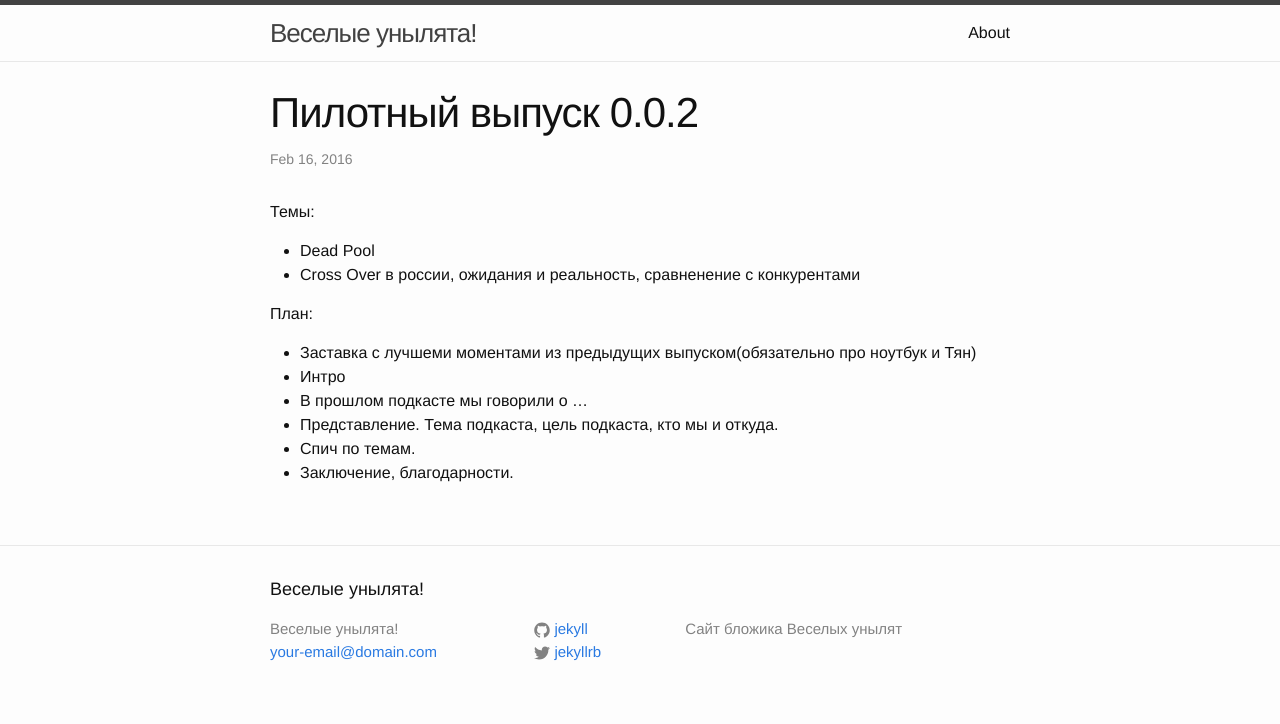
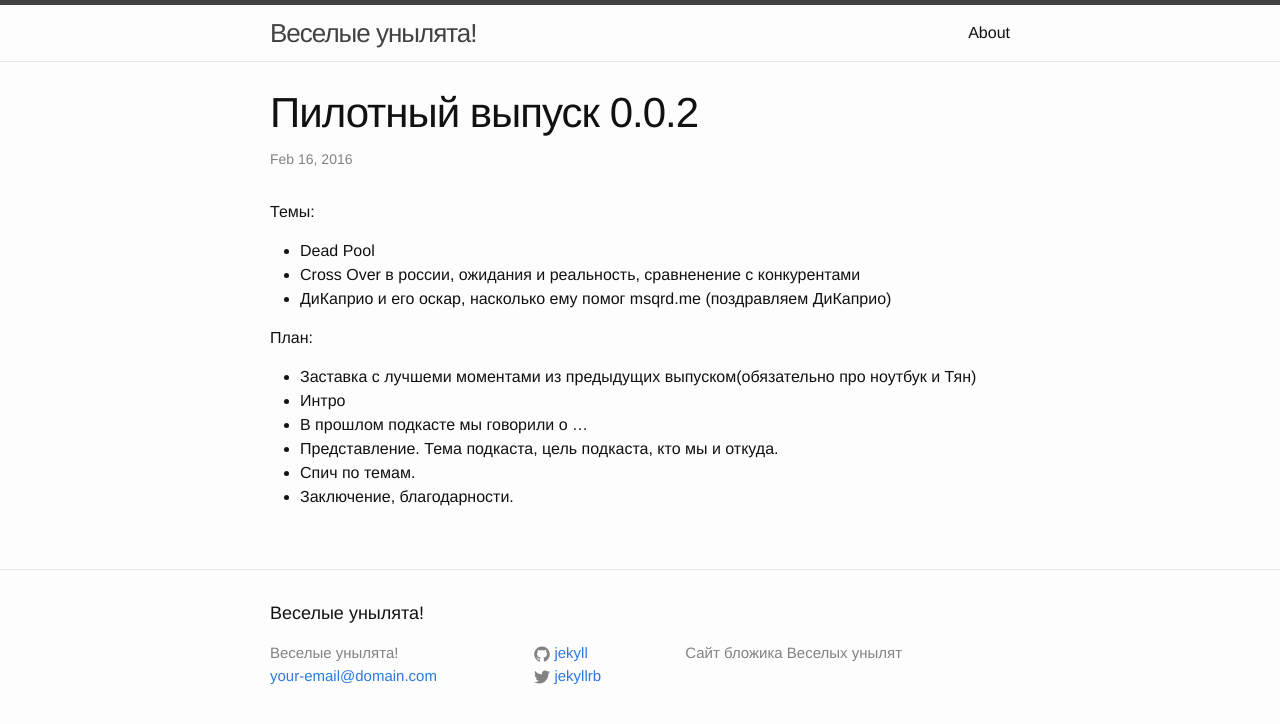
Before and after one commit to unylyata/unylyata.github.io, a Jekyll site: the page built from _posts/2016-02-16-podcast-0.0.2.markdown, in a window 1280 px wide. Shown: the top 724 px of the page. Built offline with Jekyll 4.4.1, drawn with Linux system fonts in a browser that asks for light colours; comment, search, counter and statistics services are not loaded.

Commit message:
Update 2016-02-16-podcast-0.0.2.markdown

```diff
--- a/_posts/2016-02-16-podcast-0.0.2.markdown
+++ b/_posts/2016-02-16-podcast-0.0.2.markdown
@@ -10,6 +10,7 @@ comments: true
 
 - Dead Pool
 - Cross Over в россии, ожидания и реальность, сравненение с конкурентами
+- ДиКаприо и его оскар, насколько ему помог msqrd.me (поздравляем ДиКаприо)
 
 
 План:
```
